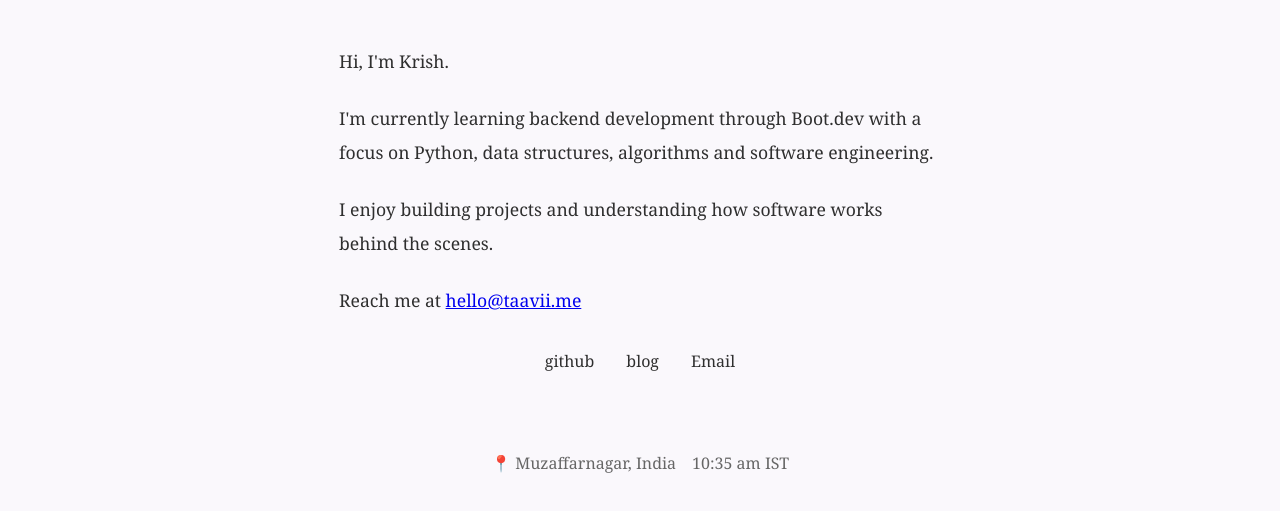
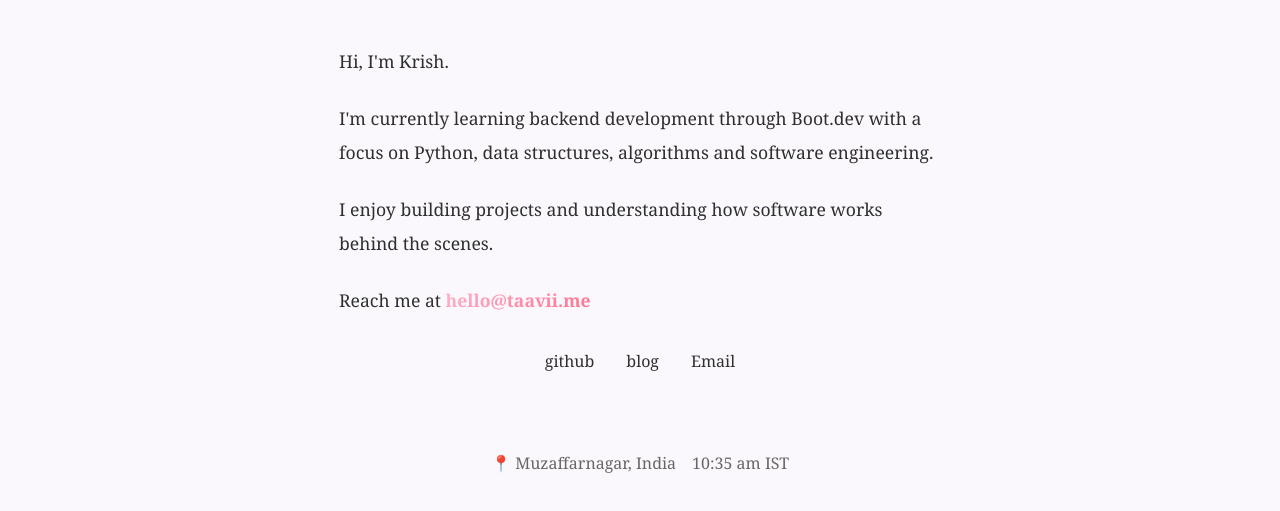
Before and after one commit to Kimiikkk/taaviikivii.github.io, a plain HTML site: page index.html in a window 1280 px wide. Shown: the part 313-824 px from the top of the page. Drawn offline with Linux system fonts and the light colour scheme.

Commit message:
Update style.css

```diff
--- a/style.css
+++ b/style.css
@@ -162,3 +162,27 @@ footer {
     transform: scale(1.08);
     filter: brightness(1.1);
 }
+
+.email-link{
+    background: linear-gradient(
+        135deg,
+        #ffb3c6,
+        #ff8fab,
+        #ff758f
+    );
+
+    -webkit-background-clip: text;
+    background-clip: text;
+
+    color: transparent;
+
+    font-weight: 600;
+
+    text-decoration: none;
+
+    transition: opacity 0.3s ease;
+}
+
+.email-link:hover{
+    opacity: 0.8;
+}
```
